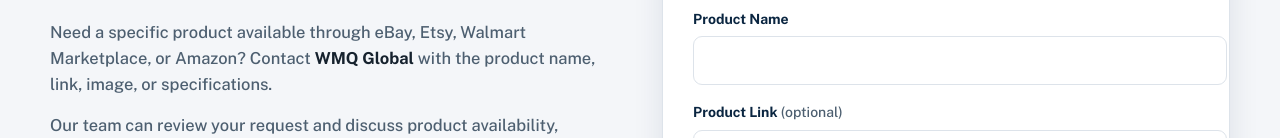
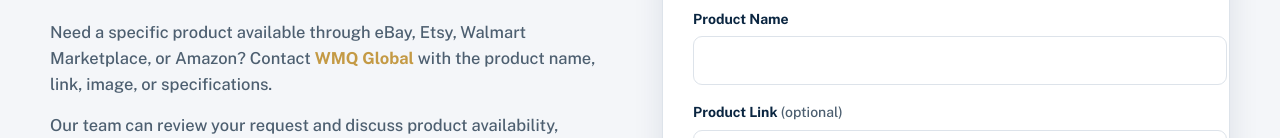
Before and after one commit to wmqglobalbusiness-wq/wmqglobal, a plain HTML site: page index.html in a window 1280 px wide. Shown: the part 3037-3175 px from the top of the page. Drawn offline with nearby package versions, Linux system fonts and the light colour scheme.

Commit message:
Update index.html

```diff
--- a/index.html
+++ b/index.html
@@ -488,7 +488,7 @@
                 <h2>Looking for a Product on eBay, Etsy, Walmart, or Amazon?</h2>
               </div>
               <div class="prose">
-                <p>Need a specific product available through eBay, Etsy, Walmart Marketplace, or Amazon? Contact <strong>WMQ Global</strong> with the product name, link, image, or specifications.</p>
+                <p>Need a specific product available through eBay, Etsy, Walmart Marketplace, or Amazon? Contact <strong style="color: #c49a45;">WMQ Global</strong> with the product name, link, image, or specifications.</p>
                 <p>Our team can review your request and discuss product availability, sourcing options, and ordering assistance. Fill in the enquiry form and we will prepare everything for you to send to <strong>info@wmqglobal.com</strong>.</p>
               </div>
             </div>
```
